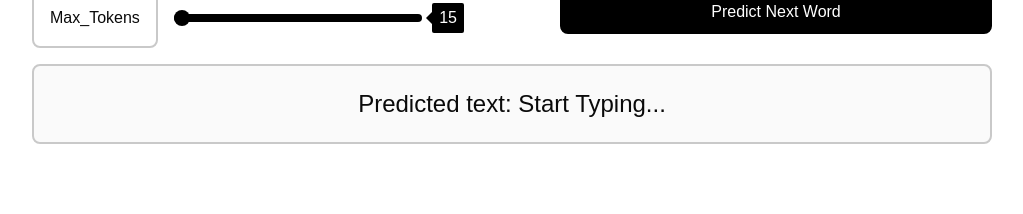
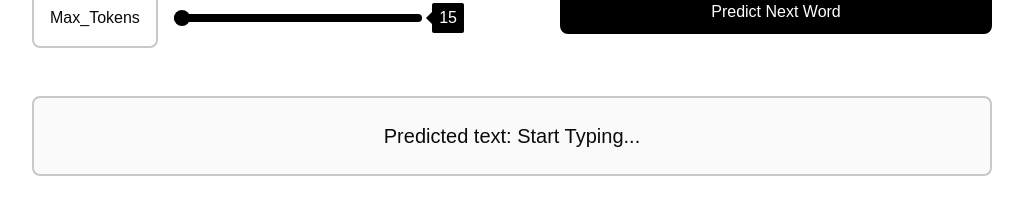
Before and after one commit to Heavy108/GPT-visualizer, a Next.js app: page / in a window 1280 px wide. Shown: the part 368-582 px from the top of the page, without its empty margins (128-1151 px from the left). Built offline with nearby package versions, Linux system fonts and the light colour scheme; no server answers.

Commit message:
complete ui

```diff
--- a/src/CSS/home.module.css
+++ b/src/CSS/home.module.css
@@ -319,6 +319,7 @@
       padding: 0.5rem;
     }
     .PredictedOutput{
-      font-size: 1.5rem;
+      font-size: 1.25rem;
+      margin-top:2rem;
     }
   }
```
